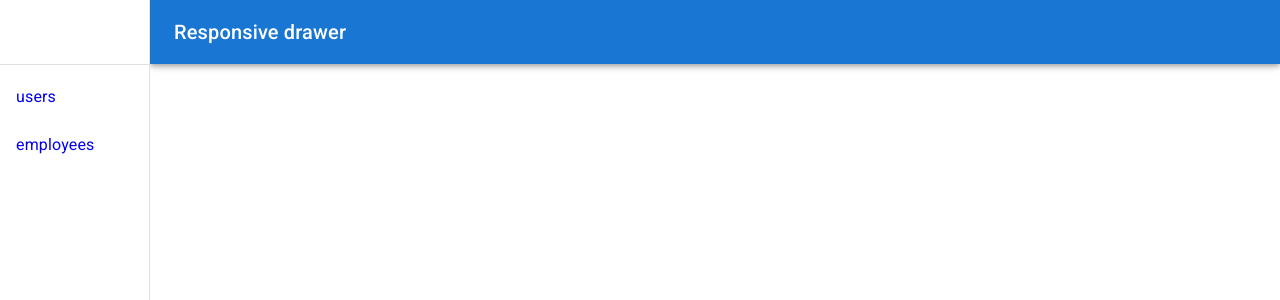
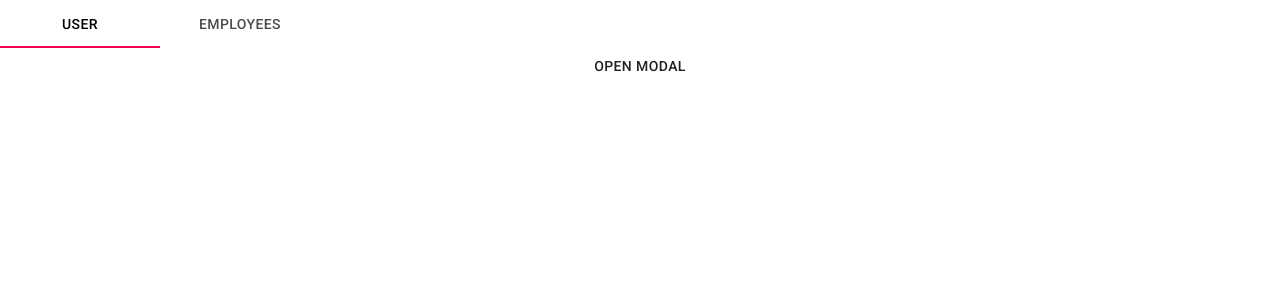
Before and after one commit to RafiulAlam98/debonair-assignment, a React (Create React App) app: page / in a window 1280 px wide. Shown: the top 300 px of the page. Built offline with nearby package versions, Linux system fonts and the light colour scheme.

Commit message:
Tab created and changes the UI

```diff
--- a/package.json
+++ b/package.json
@@ -6,6 +6,8 @@
     "@emotion/react": "^11.11.1",
     "@emotion/styled": "^11.11.0",
     "@fontsource/roboto": "^5.0.3",
+    "@material-ui/core": "^4.12.4",
+    "@material-ui/icons": "^4.11.3",
     "@mui/icons-material": "^5.11.16",
     "@mui/material": "^5.13.4",
     "@mui/styled-engine-sc": "^5.12.0",
--- a/src/Pages/Employees/Employees/Employees.js
+++ /dev/null
@@ -1,7 +0,0 @@
-import React from "react";
-
-const Employees = () => {
-  return <React.Fragment>this is employees</React.Fragment>;
-};
-
-export default Employees;
--- /dev/null
+++ b/src/Pages/EmployeesTab/EmployeesTab.js
@@ -0,0 +1,65 @@
+import Paper from "@mui/material/Paper";
+import Table from "@mui/material/Table";
+import TableBody from "@mui/material/TableBody";
+import TableCell from "@mui/material/TableCell";
+import TableContainer from "@mui/material/TableContainer";
+import TableHead from "@mui/material/TableHead";
+import TableRow from "@mui/material/TableRow";
+import React from "react";
+import { useQuery } from "react-query";
+import Loading from "../../components/Loading/Loading";
+
+const EmployeesTab = () => {
+  const {
+    data: employees = [],
+    refetch,
+    isLoading,
+  } = useQuery({
+    queryKey: ["employees"],
+    queryFn: async () => {
+      const result = await fetch(
+        `http://59.152.62.177:8085/api/Employee/EmployeeData`
+      );
+      const data = await result.json();
+      return data;
+    },
+  });
+
+  if (isLoading) {
+    return <Loading />;
+  }
+  console.log(employees.readEmployeeData);
+  return (
+    <React.Fragment>
+      <TableContainer component={Paper}>
+        <Table sx={{ minWidth: 650 }} aria-label="simple table">
+          <TableHead>
+            <TableRow>
+              <TableCell align="center">First Name</TableCell>
+              <TableCell align="center">Last Name</TableCell>
+              <TableCell align="center">District</TableCell>
+              <TableCell align="center">Division</TableCell>
+              <TableCell align="center">Employee Type</TableCell>
+            </TableRow>
+          </TableHead>
+          <TableBody>
+            {employees.readEmployeeData.map((employee) => (
+              <TableRow
+                key={employee.firstName}
+                sx={{ "&:last-child td, &:last-child th": { border: 0 } }}
+              >
+                <TableCell align="center">{employee.firstName}</TableCell>
+                <TableCell align="center">{employee.lastName}</TableCell>
+                <TableCell align="center">{employee.district}</TableCell>
+                <TableCell align="center">{employee.disvision}</TableCell>
+                <TableCell align="center">{employee.employeeType}</TableCell>
+              </TableRow>
+            ))}
+          </TableBody>
+        </Table>
+      </TableContainer>
+    </React.Fragment>
+  );
+};
+
+export default EmployeesTab;
--- /dev/null
+++ b/src/Pages/Homepage/Homepage.js
@@ -0,0 +1,27 @@
+import { Tab, Tabs } from "@material-ui/core";
+import React, { useState } from "react";
+
+import EmployeesTab from "../EmployeesTab/EmployeesTab";
+import UserTab from "../UserTab/UserTab";
+
+function Homepage() {
+  const [tabValue, setTabValue] = useState(0);
+
+  const handleTabChange = (event, newValue) => {
+    setTabValue(newValue);
+  };
+
+  return (
+    <div>
+      <Tabs value={tabValue} onChange={handleTabChange}>
+        <Tab label="User" />
+        <Tab label="Employees" />
+      </Tabs>
+
+      {tabValue === 0 && <UserTab />}
+      {tabValue === 1 && <EmployeesTab />}
+    </div>
+  );
+}
+
+export default Homepage;
--- a/src/Pages/Users/Users/Users.js
+++ b/src/Pages/UserTab/UserTab.js
@@ -1,18 +1,17 @@
-import { Button } from "@mui/material";
+import { Button } from "@material-ui/core";
 import React from "react";
-import AddUserModal from "../../../components/AddUserModal/AddUserModal";
+import AddUserModal from "../../components/AddUserModal/AddUserModal";
 
-const Users = () => {
+const UserTab = () => {
   const [openModal, setOpenModal] = React.useState(false);
   const handleOpenModal = () => setOpenModal(true);
   const handleCloseModal = () => setOpenModal(false);
-
   return (
-    <div>
-      <Button onClick={handleOpenModal}>Add User</Button>
+    <React.Fragment>
+      <Button onClick={handleOpenModal}>Open modal</Button>
       <AddUserModal openModal={openModal} handleCloseModal={handleCloseModal} />
-    </div>
+    </React.Fragment>
   );
 };
 
-export default Users;
+export default UserTab;
--- a/src/components/AddUserModal/AddUserModal.js
+++ b/src/components/AddUserModal/AddUserModal.js
@@ -6,7 +6,7 @@ const style = {
   top: "50%",
   left: "50%",
   transform: "translate(-50%, -50%)",
-  width: 500,
+  width: 450,
   bgcolor: "background.paper",
   border: "1px solid #000",
   boxShadow: 24,
--- /dev/null
+++ b/src/components/Loading/Loading.js
@@ -0,0 +1,12 @@
+import { Box, CircularProgress } from "@mui/material";
+import React from "react";
+
+const Loading = () => {
+  return (
+    <Box sx={{ display: "flex" }}>
+      <CircularProgress />
+    </Box>
+  );
+};
+
+export default Loading;
--- a/src/components/NavigationDrawer/NavigationDrawer.js
+++ /dev/null
@@ -1,133 +0,0 @@
-import MenuIcon from "@mui/icons-material/Menu";
-import AppBar from "@mui/material/AppBar";
-import Box from "@mui/material/Box";
-import CssBaseline from "@mui/material/CssBaseline";
-import Divider from "@mui/material/Divider";
-import Drawer from "@mui/material/Drawer";
-import IconButton from "@mui/material/IconButton";
-import List from "@mui/material/List";
-import ListItem from "@mui/material/ListItem";
-import ListItemButton from "@mui/material/ListItemButton";
-import ListItemText from "@mui/material/ListItemText";
-import Toolbar from "@mui/material/Toolbar";
-import Typography from "@mui/material/Typography";
-import PropTypes from "prop-types";
-import * as React from "react";
-import { Link } from "react-router-dom";
-
-const drawerWidth = 150;
-
-function NavigationDrawer(props) {
-  const { window } = props;
-  const [mobileOpen, setMobileOpen] = React.useState(false);
-
-  const handleDrawerToggle = () => {
-    setMobileOpen(!mobileOpen);
-  };
-
-  const drawer = (
-    <div>
-      <Toolbar />
-      <Divider />
-      <List>
-        {["users", "employees"].map((link, index) => (
-          <ListItem key={link} disablePadding>
-            <Link style={{ textDecoration: "none" }} to={link}>
-              <ListItemButton>
-                <ListItemText primary={link} />
-              </ListItemButton>
-            </Link>
-          </ListItem>
-        ))}
-      </List>
-    </div>
-  );
-
-  const container =
-    window !== undefined ? () => window().document.body : undefined;
-
-  return (
-    <Box sx={{ display: "flex" }}>
-      <CssBaseline />
-      <AppBar
-        position="fixed"
-        sx={{
-          width: { sm: `calc(100% - ${drawerWidth}px)` },
-          ml: { sm: `${drawerWidth}px` },
-        }}
-      >
-        <Toolbar>
-          <IconButton
-            color="inherit"
-            aria-label="open drawer"
-            edge="start"
-            onClick={handleDrawerToggle}
-            sx={{ mr: 2, display: { sm: "none" } }}
-          >
-            <MenuIcon />
-          </IconButton>
-          <Typography variant="h6" noWrap component="div">
-            Responsive drawer
-          </Typography>
-        </Toolbar>
-      </AppBar>
-      <Box
-        component="nav"
-        sx={{ width: { sm: drawerWidth }, flexShrink: { sm: 0 } }}
-        aria-label="mailbox folders"
-      >
-        <Drawer
-          container={container}
-          variant="temporary"
-          open={mobileOpen}
-          onClose={handleDrawerToggle}
-          ModalProps={{
-            keepMounted: true, // Better open performance on mobile.
-          }}
-          sx={{
-            display: { xs: "block", sm: "none" },
-            "& .MuiDrawer-paper": {
-              boxSizing: "border-box",
-              width: drawerWidth,
-            },
-          }}
-        >
-          {drawer}
-        </Drawer>
-        <Drawer
-          variant="permanent"
-          sx={{
-            display: { xs: "none", sm: "block" },
-            "& .MuiDrawer-paper": {
-              boxSizing: "border-box",
-              width: drawerWidth,
-            },
-          }}
-          open
-        >
-          {drawer}
-        </Drawer>
-      </Box>
-      <Box
-        component="main"
-        sx={{
-          flexGrow: 1,
-          p: 3,
-          width: { sm: `calc(100% - ${drawerWidth}px)` },
-        }}
-      >
-        <Toolbar />
-      </Box>
-    </Box>
-  );
-}
-
-NavigationDrawer.propTypes = {
-  /**
-   * Injected by the documentation to work in an iframe.
-   * You won't need it on your project.
-   */
-  window: PropTypes.func,
-};
-
-export default NavigationDrawer;
```
Also changed, not shown: src/components/Routes/Routes/Routes.js (+3 -14 lines), 1 other file (tests, documents, lock files or other folders).
